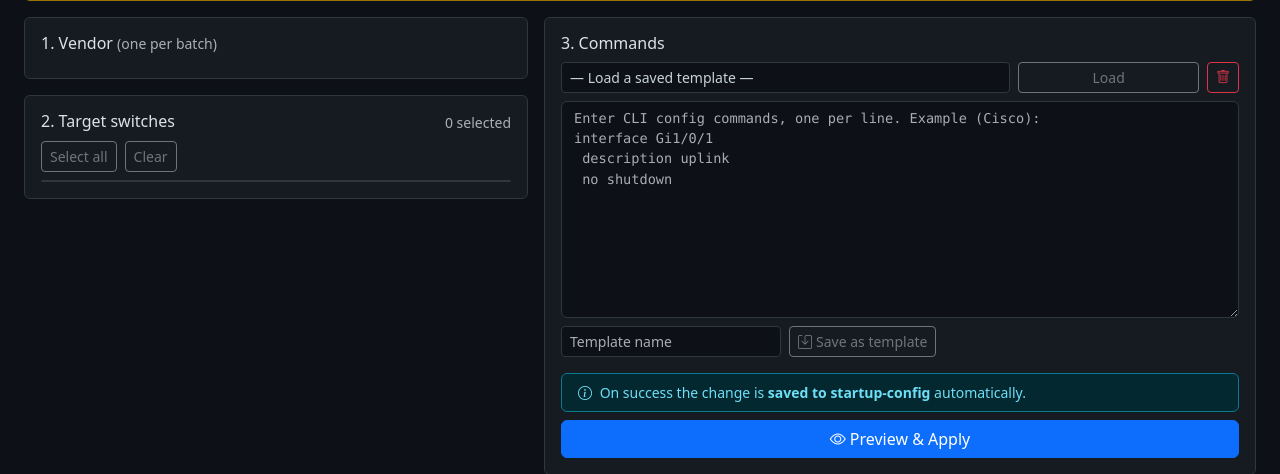
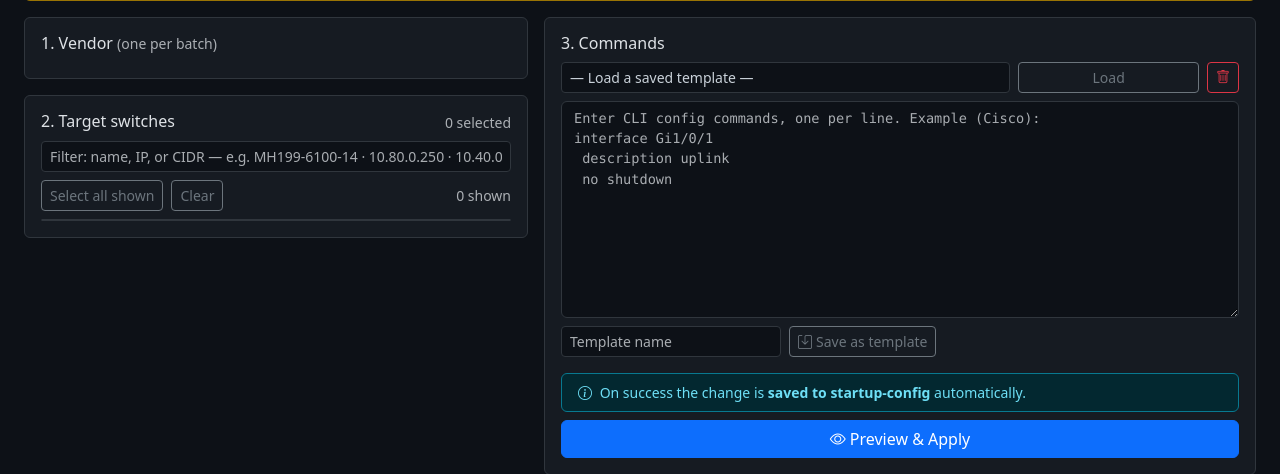
Before and after one commit to LuckyBasartd/Aruba-Network-Agent, a Flask app: template aruba_agent/web/templates/config_push.html in a window 1280 px wide. Shown: the part 200-674 px from the top of the page. Run offline with Flask 3, Linux system fonts and the light colour scheme; the template is opened without the code that fills it, so the values that code supplies are empty; parts of the project's set-up code (start-up, migrations or seed data) failed here and were passed over; some libraries are stand-ins or nearby versions.

Commit message:
Batch config: filter switch list by name, IP, or CIDR subnet
Hide/show filtering (preserves selections) matching hostname substring,
IP substring, or CIDR (e.g. 10.40.0.0/24). Select-all targets only
visible rows.

```diff
--- a/aruba_agent/web/templates/config_push.html
+++ b/aruba_agent/web/templates/config_push.html
@@ -41,9 +41,12 @@
         <h6 class="mb-0">2. Target switches</h6>
         <span class="small text-muted"><span id="sel-count">0</span> selected</span>
       </div>
-      <div class="d-flex gap-2 mb-2">
-        <button class="btn btn-outline-secondary btn-sm" id="btn-all" type="button">Select all</button>
+      <input class="form-control form-control-sm mb-2" id="switch-search"
+             placeholder="Filter: name, IP, or CIDR — e.g. MH199-6100-14 · 10.80.0.250 · 10.40.0.0/24">
+      <div class="d-flex gap-2 mb-2 align-items-center">
+        <button class="btn btn-outline-secondary btn-sm" id="btn-all" type="button">Select all shown</button>
         <button class="btn btn-outline-secondary btn-sm" id="btn-none" type="button">Clear</button>
+        <span class="small text-muted ms-auto"><span id="shown-count">0</span> shown</span>
       </div>
       <div class="switch-pick">
         <table class="table table-sm table-dark table-hover">
@@ -150,7 +153,7 @@
     const tb = $('switch-rows');
     $('no-switches').classList.toggle('d-none', rows.length > 0);
     tb.innerHTML = rows.map(s => `
-      <tr data-key="${esc(s.name)}">
+      <tr data-key="${esc(s.name)}" data-host="${esc(s.host)}" data-name="${esc(s.hostname)}">
         <td style="width:2rem"><input type="checkbox" class="form-check-input sw-cb" value="${esc(s.name)}"></td>
         <td class="fw-semibold">${esc(s.hostname)}</td>
         <td class="text-muted">${esc(s.host)}</td>
@@ -165,11 +168,53 @@
       });
     });
     updateCount();
+    applySearch();
   }
   function selectedKeys() {
     return [...document.querySelectorAll('.sw-cb:checked')].map(cb => cb.value);
   }
   function updateCount() { $('sel-count').textContent = selectedKeys().length; }
+
+  // ── filter: name substring, IP substring, or CIDR subnet ──
+  function ipToInt(ip) {
+    const p = String(ip || '').split('.');
+    if (p.length !== 4) return null;
+    let n = 0;
+    for (const o of p) {
+      const x = parseInt(o, 10);
+      if (isNaN(x) || x < 0 || x > 255) return null;
+      n = (n * 256) + x;
+    }
+    return n >>> 0;
+  }
+  function ipInCidr(ip, cidr) {
+    const [base, bitsStr] = String(cidr).split('/');
+    const bits = parseInt(bitsStr, 10);
+    if (isNaN(bits) || bits < 0 || bits > 32) return false;
+    const ipN = ipToInt(ip), baseN = ipToInt(base);
+    if (ipN === null || baseN === null) return false;
+    const mask = bits === 0 ? 0 : (~0 << (32 - bits)) >>> 0;
+    return (ipN & mask) === (baseN & mask);
+  }
+  function rowMatches(host, name, q) {
+    q = (q || '').trim();
+    if (!q) return true;
+    if (q.includes('/')) return ipInCidr(host, q);     // CIDR
+    q = q.toLowerCase();
+    return String(name).toLowerCase().includes(q) || String(host).toLowerCase().includes(q);
+  }
+  function applySearch() {
+    const q = $('switch-search').value;
+    let shown = 0;
+    document.querySelectorAll('#switch-rows tr').forEach(tr => {
+      const host = tr.dataset.host || '';
+      const name = tr.dataset.name || '';
+      const ok = rowMatches(host, name, q);
+      tr.style.display = ok ? '' : 'none';
+      if (ok) shown++;
+    });
+    $('shown-count').textContent = shown;
+  }
 
   // ── templates ──
   function renderTemplates() {
@@ -213,9 +258,15 @@
 
   // ── vendor switch resets selection ──
   document.querySelectorAll('input[name="vendor"]').forEach(r =>
-    r.addEventListener('change', () => { renderSwitches(); renderTemplates(); }));
-  $('btn-all').addEventListener('click', () => { document.querySelectorAll('.sw-cb').forEach(c=>c.checked=true); updateCount(); });
+    r.addEventListener('change', () => { $('switch-search').value = ''; renderSwitches(); renderTemplates(); }));
+  $('btn-all').addEventListener('click', () => {
+    document.querySelectorAll('#switch-rows tr').forEach(tr => {
+      if (tr.style.display !== 'none') tr.querySelector('.sw-cb').checked = true;
+    });
+    updateCount();
+  });
   $('btn-none').addEventListener('click', () => { document.querySelectorAll('.sw-cb').forEach(c=>c.checked=false); updateCount(); });
+  $('switch-search').addEventListener('input', applySearch);
 
   // ── preview + apply ──
   const modal = new bootstrap.Modal($('previewModal'));
```
